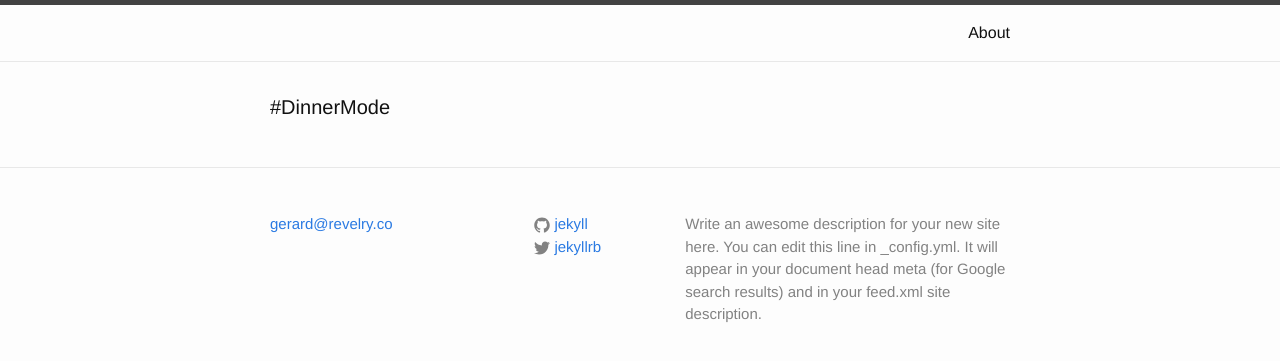
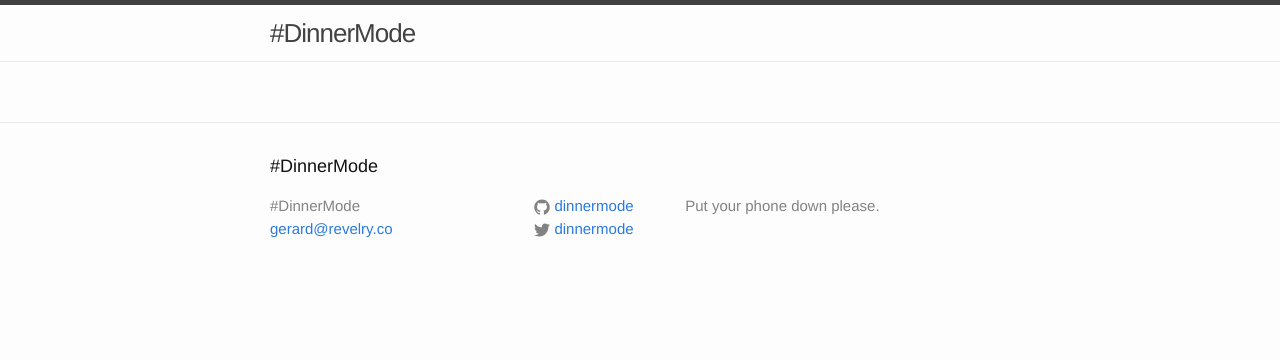
Before and after one commit to DinnerMode/dinnermode.github.io, a Jekyll site: the page built from index.html, in a window 1280 px wide. Shown: the top 361 px of the page. Built offline with Jekyll 4.4.1, drawn with Linux system fonts in a browser that asks for light colours.

Commit message:
removing defaults

```diff
--- a/_config.yml
+++ b/_config.yml
@@ -1,14 +1,12 @@
 # Site settings
-title: #DinnerMode
+title: "#DinnerMode"
 email: gerard@revelry.co
 description: > # this means to ignore newlines until "baseurl:"
-  Write an awesome description for your new site here. You can edit this
-  line in _config.yml. It will appear in your document head meta (for
-  Google search results) and in your feed.xml site description.
+  Put your phone down please.
 baseurl: "" # the subpath of your site, e.g. /blog/
-url: "http://yourdomain.com" # the base hostname & protocol for your site
-twitter_username: jekyllrb
-github_username:  jekyll
+url: "http://dinnermode.org" # the base hostname & protocol for your site
+twitter_username: dinnermode
+github_username:  dinnermode
 
 # Build settings
 markdown: kramdown
--- a/_includes/header.html
+++ b/_includes/header.html
@@ -4,24 +4,6 @@
 
     <a class="site-title" href="{{ site.baseurl }}/">{{ site.title }}</a>
 
-    <nav class="site-nav">
-      <a href="#" class="menu-icon">
-        <svg viewBox="0 0 18 15">
-          <path fill="#424242" d="M18,1.484c0,0.82-0.665,1.484-1.484,1.484H1.484C0.665,2.969,0,2.304,0,1.484l0,0C0,0.665,0.665,0,1.484,0 h15.031C17.335,0,18,0.665,18,1.484L18,1.484z"/>
-          <path fill="#424242" d="M18,7.516C18,8.335,17.335,9,16.516,9H1.484C0.665,9,0,8.335,0,7.516l0,0c0-0.82,0.665-1.484,1.484-1.484 h15.031C17.335,6.031,18,6.696,18,7.516L18,7.516z"/>
-          <path fill="#424242" d="M18,13.516C18,14.335,17.335,15,16.516,15H1.484C0.665,15,0,14.335,0,13.516l0,0 c0-0.82,0.665-1.484,1.484-1.484h15.031C17.335,12.031,18,12.696,18,13.516L18,13.516z"/>
-        </svg>
-      </a>
-
-      <div class="trigger">
-        {% for page in site.pages %}
-          {% if page.title %}
-          <a class="page-link" href="{{ page.url | prepend: site.baseurl }}">{{ page.title }}</a>
-          {% endif %}
-        {% endfor %}
-      </div>
-    </nav>
-
   </div>
 
 </header>
--- a/index.html
+++ b/index.html
@@ -3,7 +3,4 @@
 ---
 
 <div class="home">
-
-  <h1 class="page-heading">#DinnerMode</h1>
-
 </div>
```
